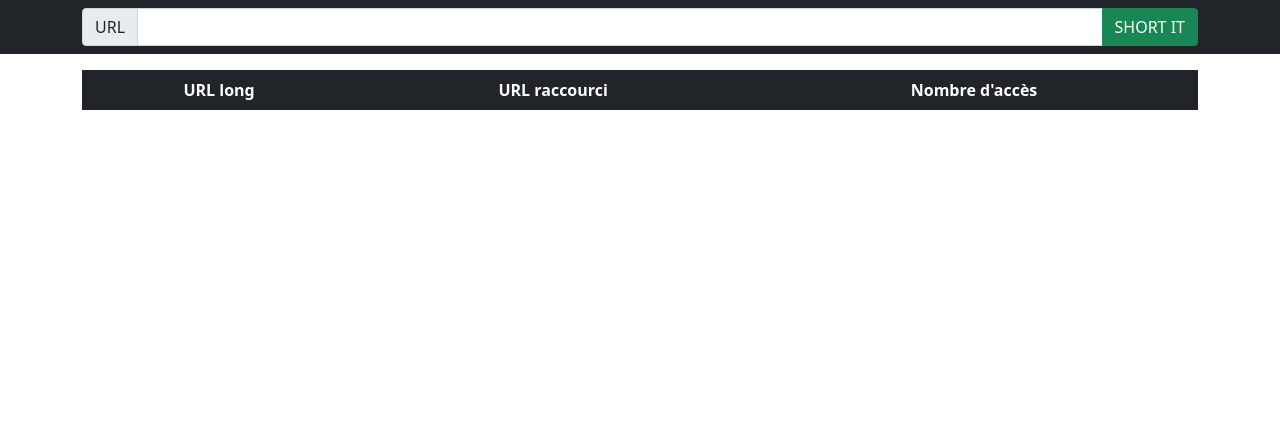
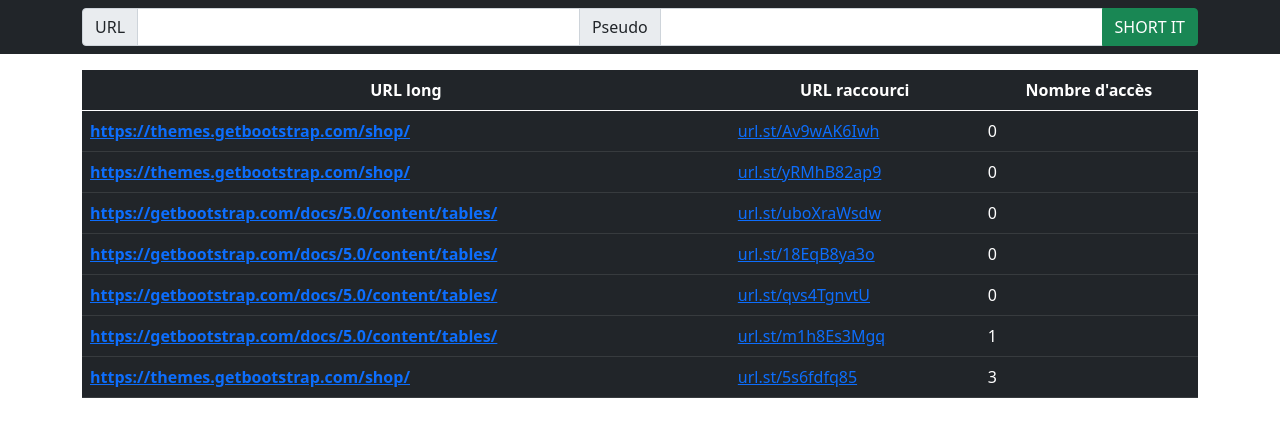
Before and after one commit to ethanpyth/url_shortener, a Django app: page / in a window 1280 px wide. Shown: the top 437 px of the page. Run offline with Django 4.2, Linux system fonts and the light colour scheme; data comes from the database, SQL or seed files in the repository; both versions use the stored data as it was after the commit; lists and menus that the app fills with data are empty.

Commit message:
update the view file

```diff
--- a/MiniURL/forms.py
+++ b/MiniURL/forms.py
@@ -4,13 +4,6 @@
 from django import forms
 
 
-def generate(nb_caracter):
-    caracter = string.ascii_letters + string.digits
-    randomly = [random.choice(caracter) for _ in range(nb_caracter)]
-
-    return ''.join(randomly)
-
-
 class miniurl_form(forms.Form):
     url = forms.URLField()
     pseudo = forms.CharField(max_length=25, label="Votre pseudo")
--- a/MiniURL/models.py
+++ b/MiniURL/models.py
@@ -4,7 +4,7 @@
 
 
 class MiniURL(models.Model):
-    long_url = models.URLField(unique=True)
+    long_url = models.URLField()
     code = models.CharField(max_length=10, unique=True)
     date_creation = models.DateTimeField(auto_now=False, auto_now_add=True)
     pseudo = models.CharField(max_length=255, blank=True, null=True)
--- a/MiniURL/templates/miniurl_forms.html
+++ b/MiniURL/templates/miniurl_forms.html
@@ -15,6 +15,8 @@
                 <div class="input-group">
                     <span class="input-group-text">URL</span>
                     <input type="text" name="url" title="URL" id="" class="form-control" aria-label="URL" aria-describedby="basic-addon1">
+                    <span class="input-group-text">Pseudo</span>
+                    <input type="text" class="form-control" aria-label="PSEUDO" aria-labelledby="basic-addon1" name="pseudo">
                     <input type="submit" value="SHORT IT" class="btn btn-success">
                 </div>
             </form>
@@ -32,7 +34,7 @@
             <tbody>
                 {% for url in list_redirections %}
                     <tr>
-                        <th scope="row"><a href="{{ url.long_url }}">{{ url.long_url }}</a></th>
+                        <th scope="row"><a href="{% url 'MiniURL:redirections' url.code %}">{{ url.long_url }}</a></th>
                         <td><a href="{% url 'MiniURL:redirections' url.code %}">url.st/{{ url.code }}</a></td>
                         <td>{{ url.nbre_access }}</td>
                     </tr>
@@ -40,14 +42,5 @@
             </tbody>
         </table>
     </div>
-    <!-- <h1>Creer un nouveau raccourcis</h1>
-    <p>
-        {% if envoi %} Votre url a bien été raccourci{% endif %}
-        <form action="" method="post">
-
-            <input type="submit" value="Submit">
-        </form>
-        <a href="{% url "MiniURL:list" %}">Voir la liste des URL</a>
-    </p> -->
 </body>
 </html>
--- a/MiniURL/urls.py
+++ b/MiniURL/urls.py
@@ -6,7 +6,6 @@
 app_name = "MiniURL"
 
 urlpatterns = [
-    path('list_url/', views.list_redirections, name='list'),
     path('', views.form_views, name='forms_views'),
     path('redirect/<str:code>', views.redirections, name='redirections')
 ]
--- a/MiniURL/views.py
+++ b/MiniURL/views.py
@@ -1,18 +1,23 @@
+import string
+import random
+
 from django.shortcuts import render, get_object_or_404, redirect
 
 # Create your views here.
 from MiniURL.models import MiniURL
-from MiniURL.forms import miniurl_form, generate
+from MiniURL.forms import miniurl_form
 
 
-def list_redirections(request):
-    list_url = MiniURL.objects.all().order_by('-nbre_access')
+def generate(nb_caracter):
+    caracter = string.ascii_letters + string.digits
+    randomly = [random.choice(caracter) for _ in range(nb_caracter)]
 
-    return render(request, 'miniurl_forms.html', {'list_redirections': list_url})
+    return ''.join(randomly)
 
 
 def form_views(request):
     envoi = False
+    list_url = MiniURL.objects.order_by('nbre_access')
     if request.method == 'POST':
         form = miniurl_form(request.POST)
         if form.is_valid():
@@ -22,11 +27,12 @@
             url.pseudo = form.cleaned_data['pseudo']
             url.save()
             envoi = True
+
         else:
             form = miniurl_form()
     else:
         form = miniurl_form()
-    return render(request, 'miniurl_forms.html', {'form': form, 'envoi': envoi})
+    return render(request, 'miniurl_forms.html', {'form': form, 'envoi': envoi, 'list_redirections': list_url})
 
 
 def redirections(request, code):
@@ -34,4 +40,4 @@
     url.nbre_access += 1
     url.save()
 
-    return redirect(url.long_url, permanent=True)
+    return redirect(url.long_url, permanent=True, blank=True)
```
Also changed, not shown: MiniURL/migrations/0004_alter_miniurl_long_url.py (added), db.sqlite3.
